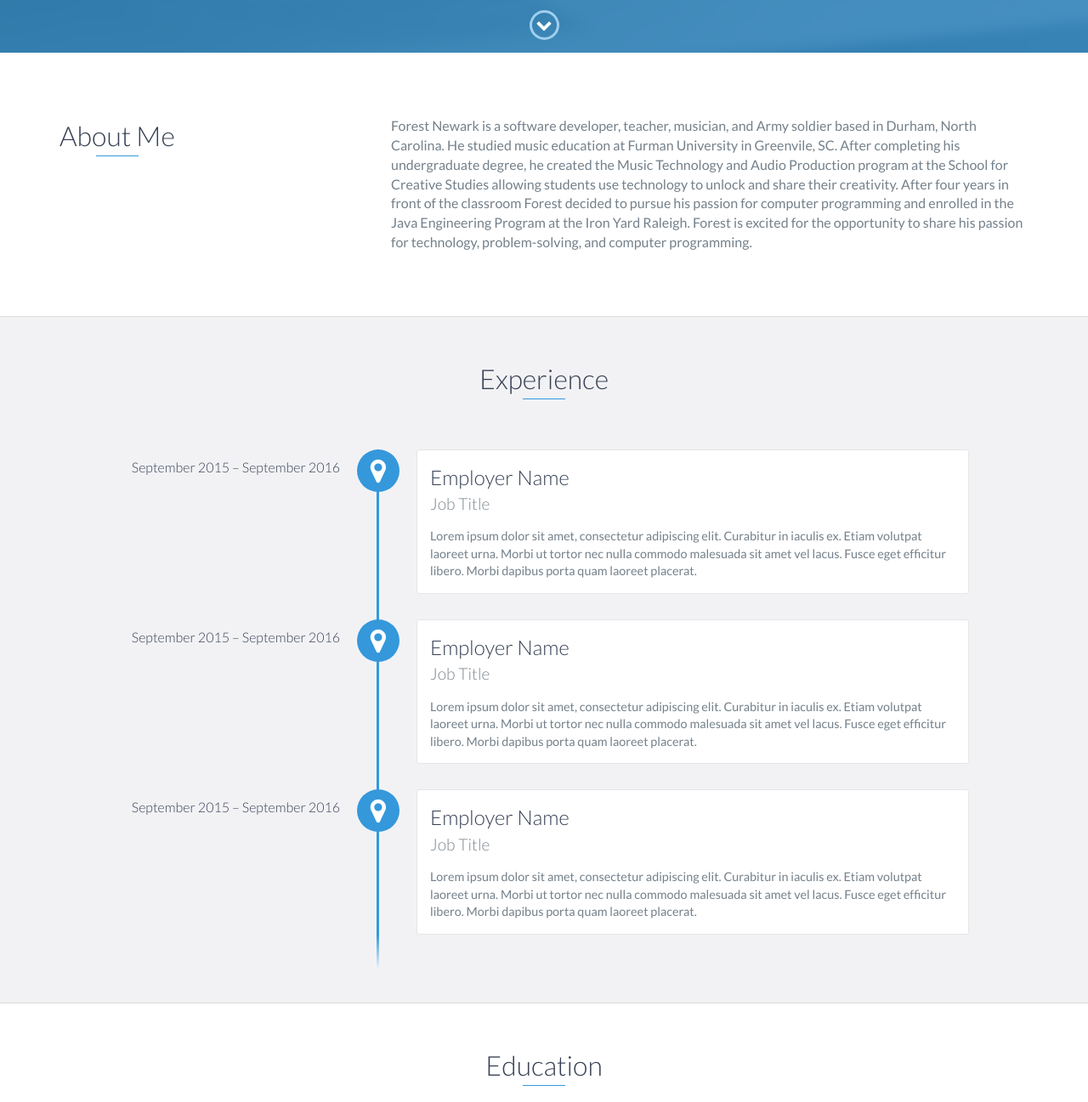
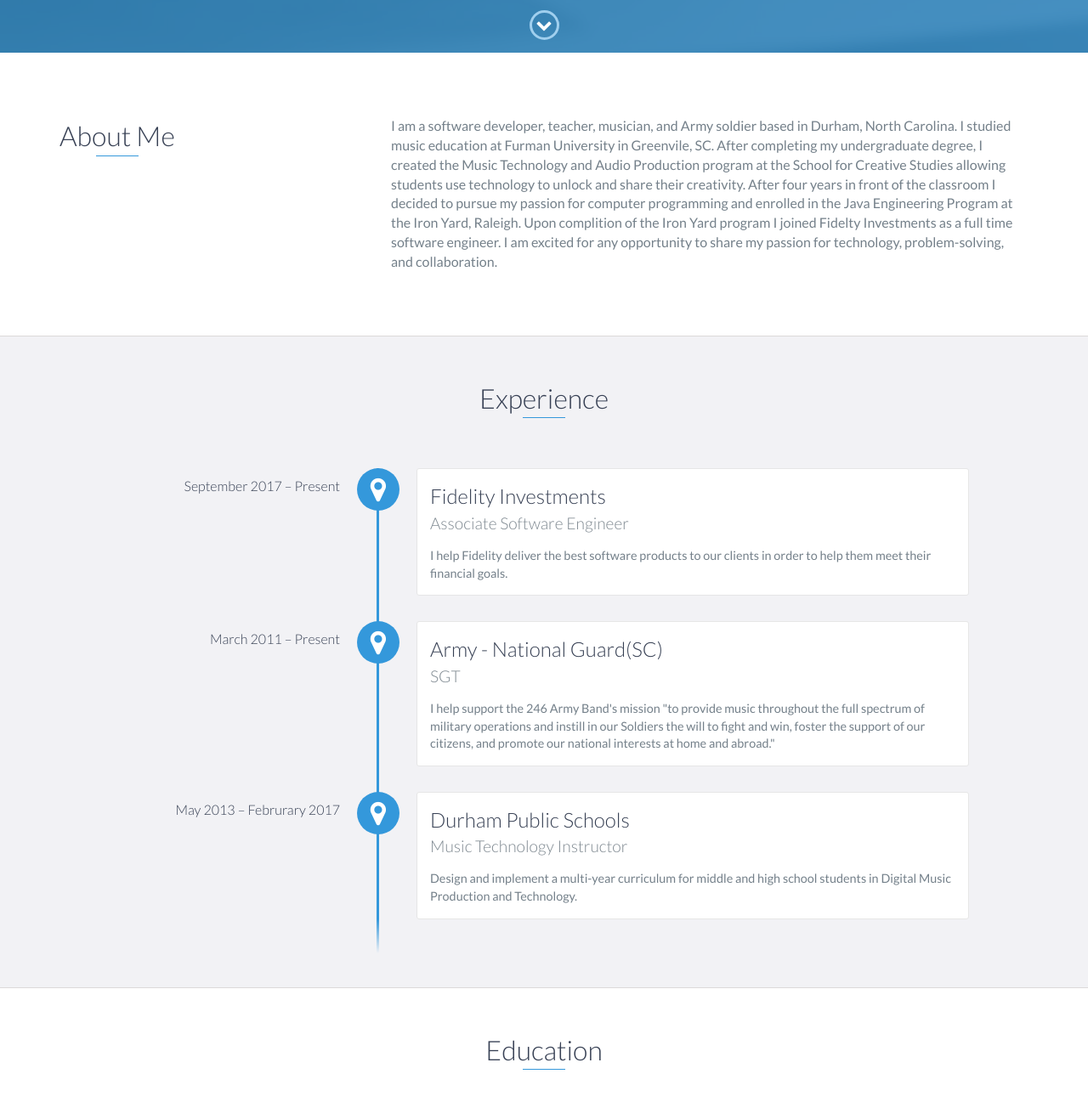
Before and after one commit to Forest-Newark/Forest-Newark.github.io, a website: page index.html in a window 1280 px wide. Shown: the part 738-2035 px from the top of the page at 85% size. Drawn offline with nearby package versions, Linux system fonts and the light colour scheme.

Commit message:
updaed experience section

```diff
--- a/index.html
+++ b/index.html
@@ -73,9 +73,9 @@
                 </div>
                 <div class="col-md-8">
                     <p>
-                        Forest Newark is a software developer, teacher, musician, and Army soldier based in Durham, North Carolina. He studied music education at Furman University in Greenvile, SC. After completing his undergraduate degree, he created the Music Technology and Audio Production program at the School for Creative Studies  allowing students use technology to unlock and share their creativity.
-                        After four years in front of the classroom Forest decided to pursue his passion for computer programming and enrolled in the Java Engineering Program at the Iron Yard Raleigh.
-                        Forest is excited for the opportunity to share his passion for technology, problem-solving, and computer programming.
+                        I am  a software developer, teacher, musician, and Army soldier based in Durham, North Carolina. I studied music education at Furman University in Greenvile, SC. After completing my undergraduate degree, I created the Music Technology and Audio Production program at the School for Creative Studies allowing students use technology to unlock and share their creativity.
+                        After four years in front of the classroom I decided to pursue my passion for computer programming and enrolled in the Java Engineering Program at the Iron Yard, Raleigh. Upon complition of the Iron Yard program I joined Fidelty Investments as a full time software engineer.
+                        I am excited for any opportunity to share my passion for technology, problem-solving, and collaboration.
                     </p>
                 </div>
             </div>
@@ -86,27 +86,27 @@
     <div id="experience" class="background-alt">
         <h2 class="heading">Experience</h2>
         <div id="experience-timeline">
-            <div data-date="September 2015 – September 2016">
-                <h3>Employer Name</h3>
-                <h4>Job Title</h4>
+            <div data-date="September 2017 – Present">
+                <h3>Fidelity Investments</h3>
+                <h4>Associate Software Engineer</h4>
                 <p>
-                    Lorem ipsum dolor sit amet, consectetur adipiscing elit. Curabitur in iaculis ex. Etiam volutpat laoreet urna. Morbi ut tortor nec nulla commodo malesuada sit amet vel lacus. Fusce eget efficitur libero. Morbi dapibus porta quam laoreet placerat.
+                    I help Fidelity deliver the best software products to our clients in order to help them meet their financial goals.
                 </p>
             </div>
 
-            <div data-date="September 2015 – September 2016">
-                <h3>Employer Name</h3>
-                <h4>Job Title</h4>
+            <div data-date="March 2011 – Present">
+                <h3>Army - National Guard(SC)</h3>
+                <h4>SGT</h4>
                 <p>
-                    Lorem ipsum dolor sit amet, consectetur adipiscing elit. Curabitur in iaculis ex. Etiam volutpat laoreet urna. Morbi ut tortor nec nulla commodo malesuada sit amet vel lacus. Fusce eget efficitur libero. Morbi dapibus porta quam laoreet placerat.
+                    I help support the 246 Army Band's mission "to provide music throughout the full spectrum of military operations and instill in our Soldiers the will to fight and win, foster the support of our citizens, and promote our national interests at home and abroad."
                 </p>
             </div>
 
-            <div data-date="September 2015 – September 2016">
-                <h3>Employer Name</h3>
-                <h4>Job Title</h4>
+            <div data-date="May 2013 – Februrary 2017">
+                <h3>Durham Public Schools</h3>
+                <h4>Music Technology Instructor</h4>
                 <p>
-                    Lorem ipsum dolor sit amet, consectetur adipiscing elit. Curabitur in iaculis ex. Etiam volutpat laoreet urna. Morbi ut tortor nec nulla commodo malesuada sit amet vel lacus. Fusce eget efficitur libero. Morbi dapibus porta quam laoreet placerat.
+                    Design and implement a multi-year curriculum for middle and high school students in Digital Music Production and Technology.
                 </p>
             </div>
         </div>
```
